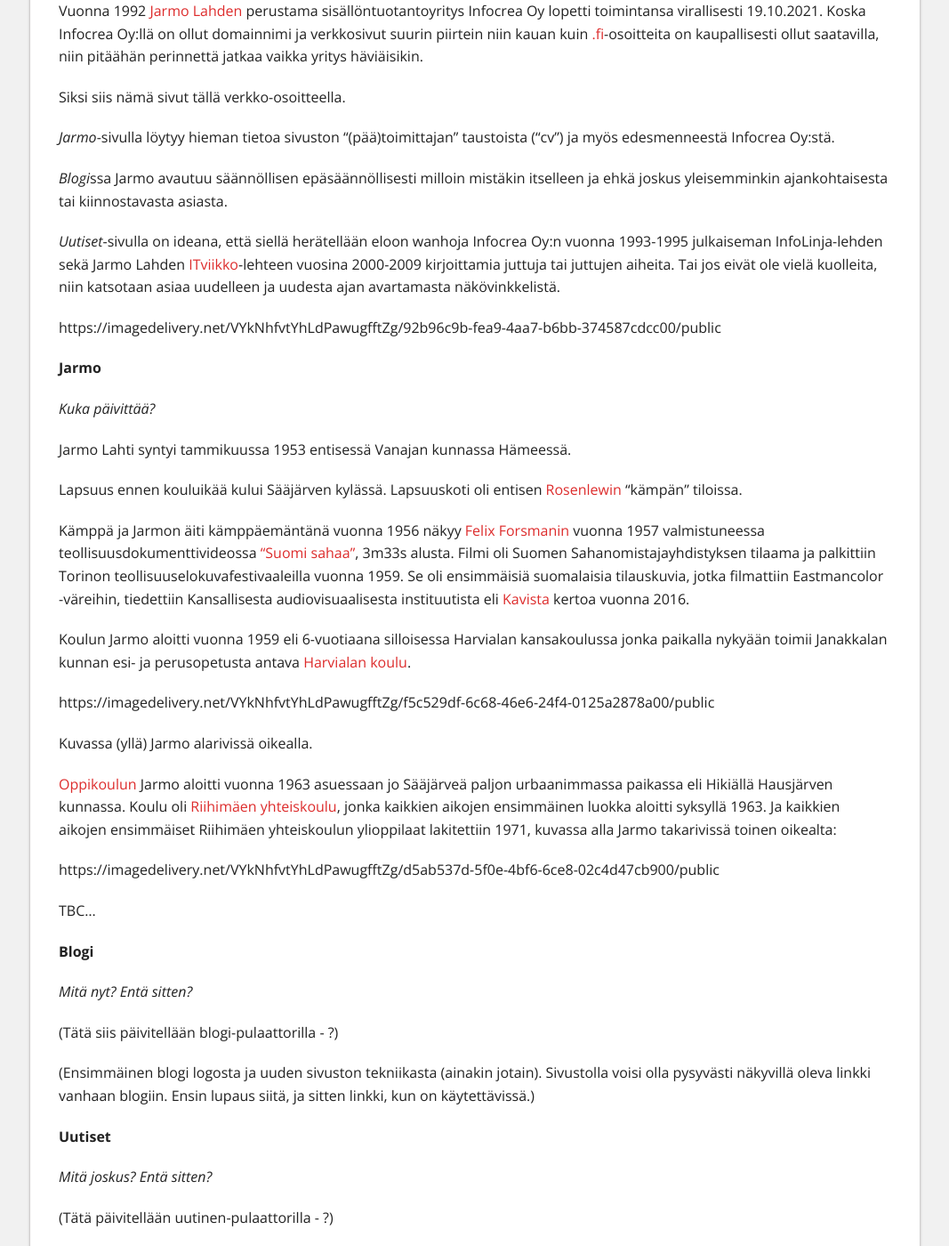
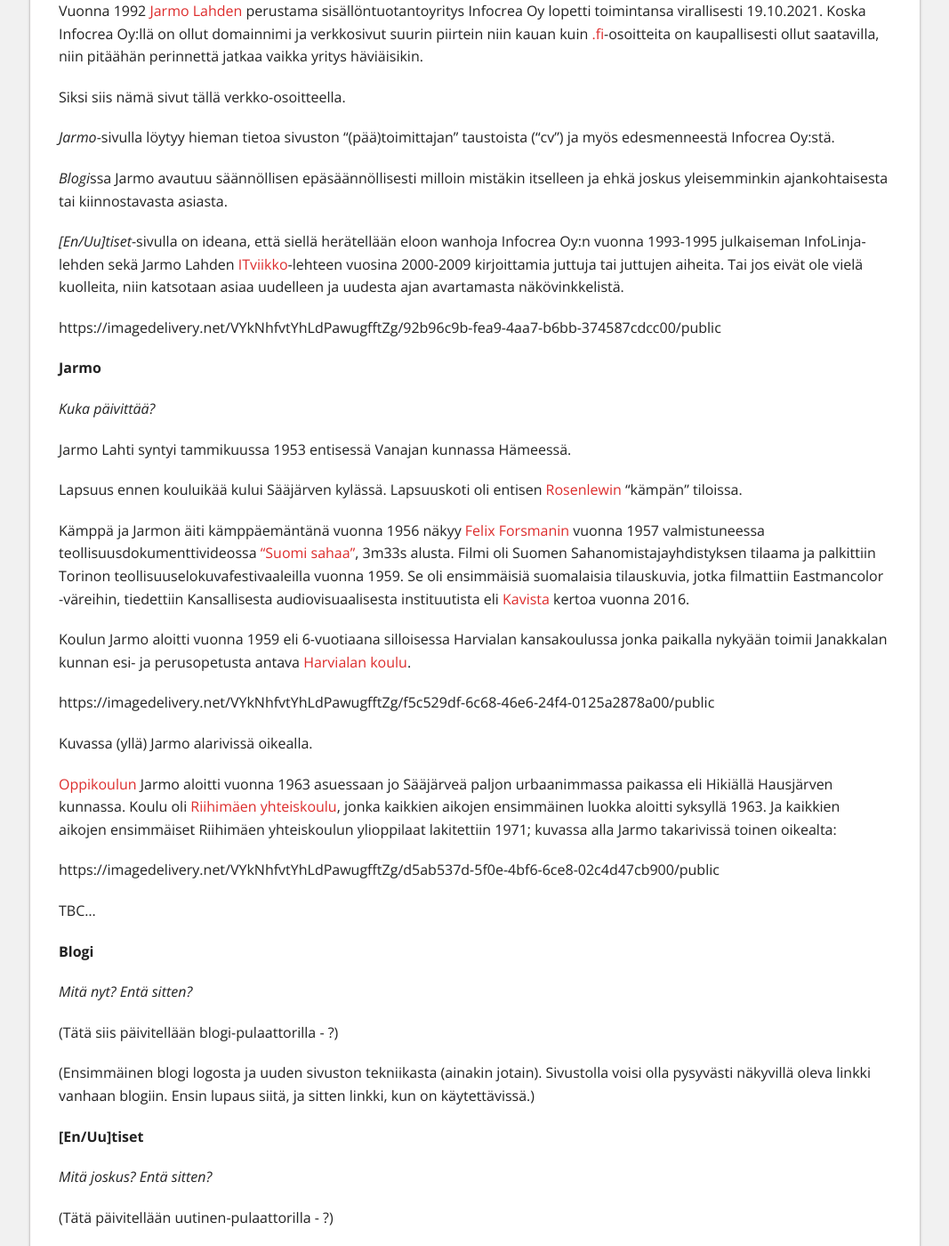
Before and after one commit to Pyppe/infocrea.fi, a Jekyll site: the page built from uutta-sisaltoa.md, in a window 1280 px wide and 1400 px high, scrolled down 574 px. Shown: the whole window at 89% size, without its empty margins (106-1173 px from the left). Built offline with Jekyll 4.4.1, drawn with Linux system fonts in a browser that asks for light colours.

Commit message:
Uutta sisältöä 6

```diff
--- a/uutta-sisaltoa.md
+++ b/uutta-sisaltoa.md
@@ -22,7 +22,7 @@
 
 *Blogi*ssa Jarmo avautuu säännöllisen epäsäännöllisesti milloin mistäkin itselleen ja ehkä joskus yleisemminkin ajankohtaisesta tai kiinnostavasta asiasta.
 
-*Uutiset*-sivulla on ideana, että siellä herätellään eloon wanhoja Infocrea Oy:n vuonna 1993-1995 julkaiseman InfoLinja-lehden sekä Jarmo Lahden [ITviikko](https://fi.wikipedia.org/wiki/It-viikko)-lehteen vuosina 2000-2009 kirjoittamia juttuja tai juttujen aiheita. Tai jos eivät ole vielä kuolleita, niin katsotaan asiaa uudelleen ja uudesta ajan avartamasta näkövinkkelistä.
+*[En/Uu]tiset*-sivulla on ideana, että siellä herätellään eloon wanhoja Infocrea Oy:n vuonna 1993-1995 julkaiseman InfoLinja-lehden sekä Jarmo Lahden [ITviikko](https://fi.wikipedia.org/wiki/It-viikko)-lehteen vuosina 2000-2009 kirjoittamia juttuja tai juttujen aiheita. Tai jos eivät ole vielä kuolleita, niin katsotaan asiaa uudelleen ja uudesta ajan avartamasta näkövinkkelistä.
 
 https://imagedelivery.net/VYkNhfvtYhLdPawugfftZg/92b96c9b-fea9-4aa7-b6bb-374587cdcc00/public
 
@@ -43,7 +43,7 @@
 
 Kuvassa (yllä) Jarmo alarivissä oikealla.
 
-[Oppikoulun](https://fi.wikipedia.org/wiki/Oppikoulu) Jarmo aloitti vuonna 1963 asuessaan jo Sääjärveä paljon urbaanimmassa paikassa eli Hikiällä Hausjärven kunnassa. Koulu oli [Riihimäen yhteiskoulu](https://www.yksityiskoulut.fi/yksityiskoulujenmatrikkeli/riihimaen2.htm), jonka kaikkien aikojen ensimmäinen luokka aloitti syksyllä 1963. Ja kaikkien aikojen ensimmäiset Riihimäen yhteiskoulun ylioppilaat lakitettiin 1971, kuvassa alla Jarmo takarivissä toinen oikealta:
+[Oppikoulun](https://fi.wikipedia.org/wiki/Oppikoulu) Jarmo aloitti vuonna 1963 asuessaan jo Sääjärveä paljon urbaanimmassa paikassa eli Hikiällä Hausjärven kunnassa. Koulu oli [Riihimäen yhteiskoulu](https://www.yksityiskoulut.fi/yksityiskoulujenmatrikkeli/riihimaen2.htm), jonka kaikkien aikojen ensimmäinen luokka aloitti syksyllä 1963. Ja kaikkien aikojen ensimmäiset Riihimäen yhteiskoulun ylioppilaat lakitettiin 1971; kuvassa alla Jarmo takarivissä toinen oikealta:
 
 https://imagedelivery.net/VYkNhfvtYhLdPawugfftZg/d5ab537d-5f0e-4bf6-6ce8-02c4d47cb900/public
 
@@ -58,7 +58,7 @@
 (Ensimmäinen blogi logosta ja uuden sivuston tekniikasta (ainakin jotain). Sivustolla voisi olla pysyvästi näkyvillä oleva linkki vanhaan blogiin. Ensin lupaus siitä, ja sitten linkki, kun on käytettävissä.)
 
 
-**Uutiset**
+**[En/Uu]tiset**
 
 *Mitä joskus? Entä sitten?*
 
```
